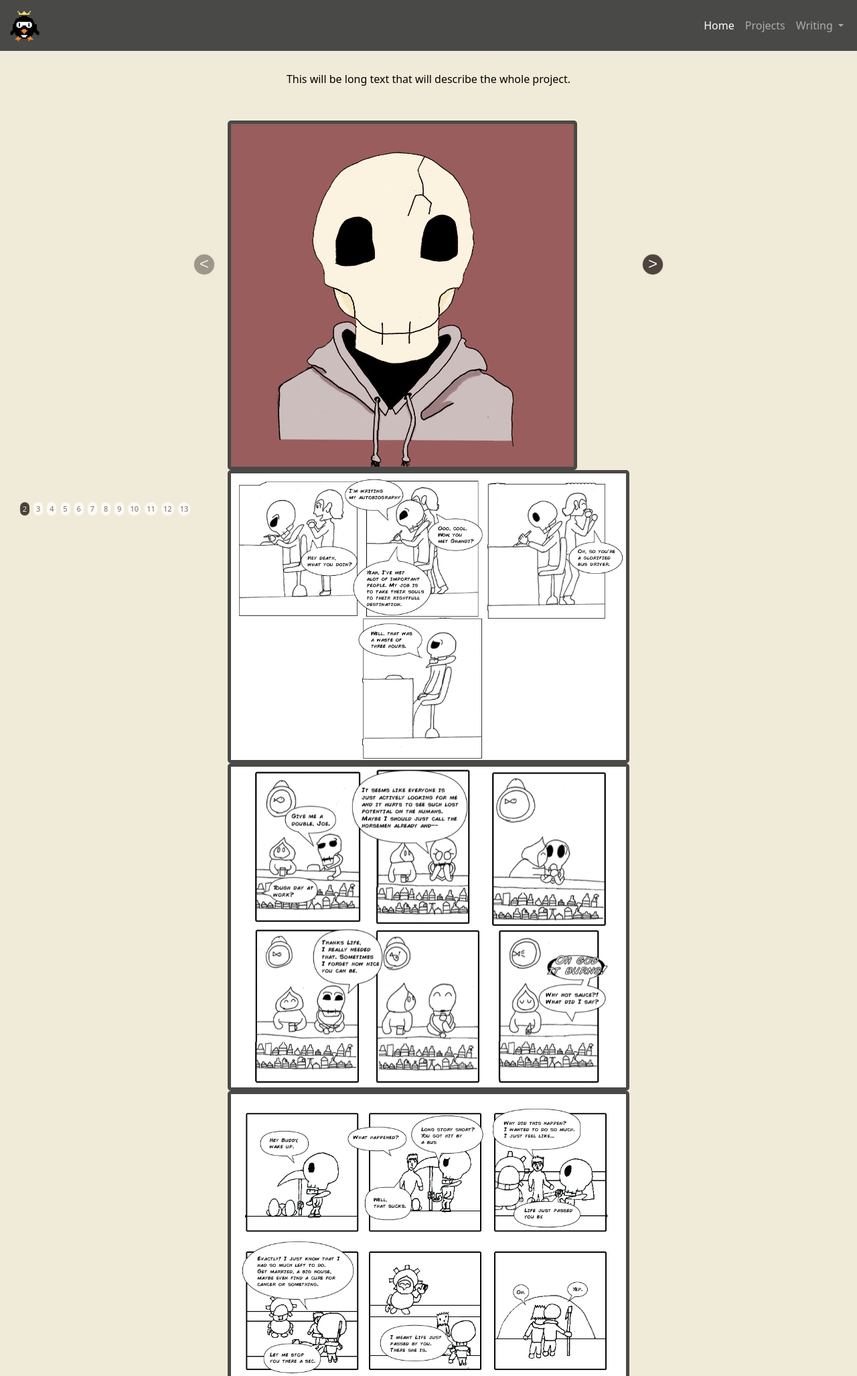
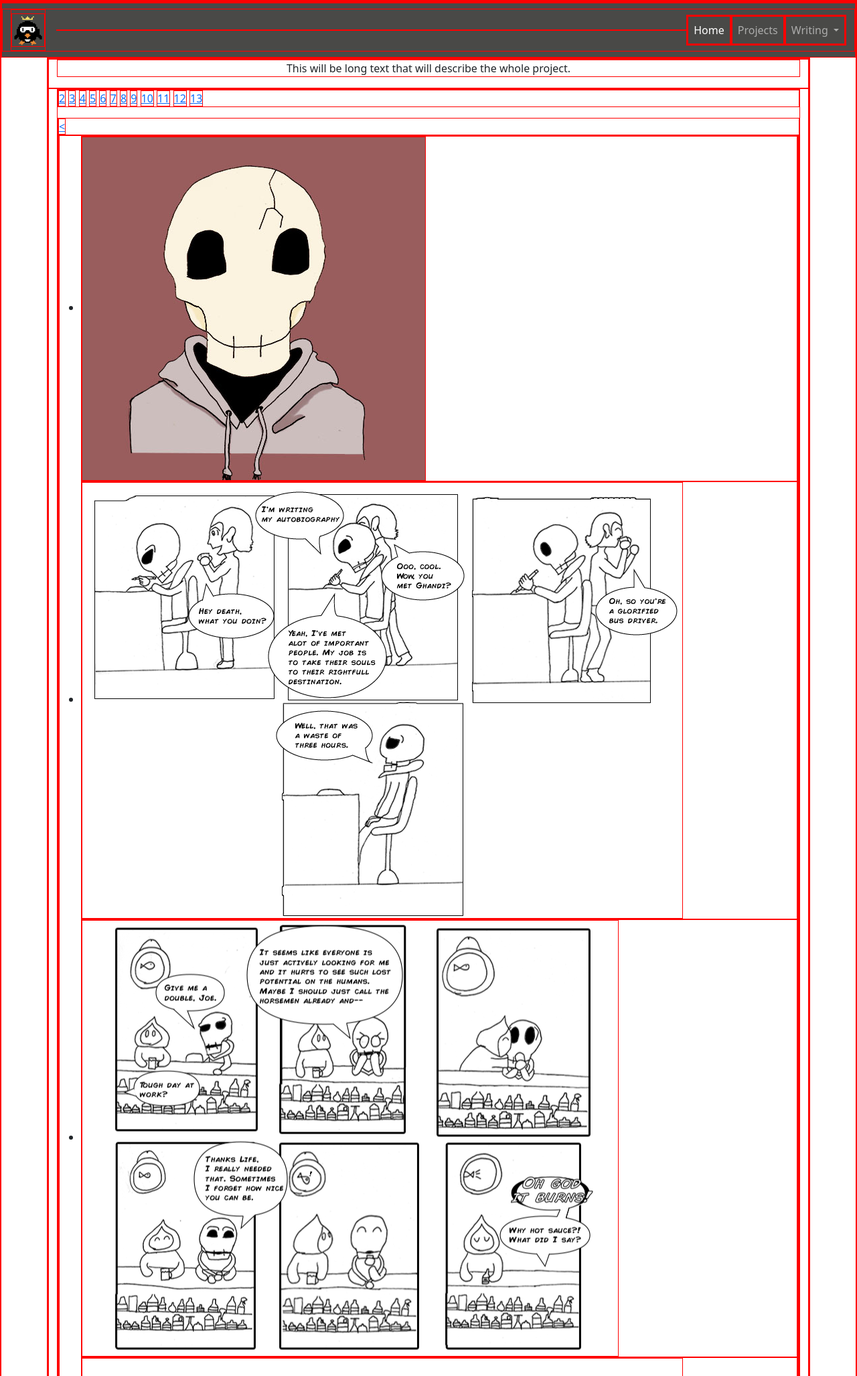
Before and after one commit to Wolfie873/Wolfie873.github.io, a PHP site: page /LifeDeath.html in a window 1280 px wide. Shown: the top 2055 px of the page at 67% size. Run offline with PHP 8.4, Linux system fonts and the light colour scheme; some libraries are stand-ins or nearby versions.

Commit message:
instant?

```diff
--- a/mainStyle.css
+++ b/mainStyle.css
@@ -1,167 +1,15 @@
-p {
-    color: black;
-    margin: 0;
-    padding: 30px 15px;
+/* CSS HEX
+--cultured: #f8f9faff;
+--cultured-2: #e9ecefff;
+--gainsboro: #dee2e6ff;
+--light-gray: #ced4daff;
+--cadet-blue-crayola: #adb5bdff;
+--sonic-silver: #6c757dff;
+--davys-grey: #495057ff;
+--onyx: #343a40ff;
+--eerie-black: #212529ff;
+--eerie-black-2: #121416ff;
+*/
+*{
+    border: 1px, solid, red;
 }
-.titles {
-    text-align: center;
-    font-size: 20px;
-    font-weight: bold;
-    color: #f0ebd8ff;
-    padding: 0;
-    margin: 0;
-    text-decoration: underline;
-}
-.p-collapse {
-    background-color: #f0ebd8ff;
-    margin-top: 10px;
-    margin-right: 10px;
-    margin-left: 0px;
-
-    margin-bottom: 10px;
-    border-radius: 30px;
-}
-h2 {
-    text-align: center;
-    margin-top: 20px;
-    margin-bottom: 20px;
-    font-family: 'Times New Roman', Times, serif;
-}
-body {
-    background-color: #f0ebd8ff;
-}
-.wrapper {
-    width: 100%;
-    height: auto;
-
-    margin: 0 auto;
-}
-.accordion-button {
-    background-color: #f0ebd8ff;
-}
-.accordion-collapse {
-    background-color: #494947ff;
-    border-bottom-left-radius: 30px;
-    border-bottom-right-radius: 30px;
-    width: 100%;
-    height: auto;
-}
-.collapsed {
-    background-color: #f0ebd8ff;
-}
-.accordion {
-    background-color: #f0ebd8ff;
-}
-.jcarousel-wrapper {
-    margin: 20px auto;
-    position: relative;
-    width: 600px;
-    height: auto;
-    max-height: 2000px;
-}
-
-/** Carousel **/
-
-.jcarousel {
-    position: relative;
-    overflow: hidden;
-    width: 600px;
-    height: auto;
-    max-height: 2000px;
-}
-
-.jcarousel img {
-    border: 5px solid #494947ff;
-    border-radius: 5px;
-    display: block;
-    width: 100%;
-    height: auto !important;
-}
-
-.jcarousel ul {
-    width: 100%;
-    height: 10000em;
-    position: relative;
-    list-style: none;
-    padding: 0;
-    margin: 0;
-}
-
-.jcarousel li {
-    float: left;
-}
-
-/** Carousel Controls **/
-
-.jcarousel-control-prev,
-.jcarousel-control-next {
-    position: absolute;
-    top: 200px;
-    width: 30px;
-    height: 30px;
-    text-align: center;
-    background: #4e443c;
-    color: #fff;
-    text-decoration: none;
-    text-shadow: 0 0 1px #000;
-    font: 24px/27px Arial, sans-serif;
-    -webkit-border-radius: 30px;
-    -moz-border-radius: 30px;
-    border-radius: 30px;
-    -webkit-box-shadow: 0 0 2px #999;
-    -moz-box-shadow: 0 0 2px #999;
-    box-shadow: 0 0 2px #999;
-}
-
-.jcarousel-control-prev {
-    left: -50px;
-}
-
-.jcarousel-control-next {
-    right: -50px;
-}
-
-.jcarousel-control-prev:hover span,
-.jcarousel-control-next:hover span {
-    display: block;
-}
-
-.jcarousel-control-prev.inactive,
-.jcarousel-control-next.inactive {
-    opacity: 0.5;
-    cursor: default;
-}
-
-/** Carousel Pagination **/
-
-.jcarousel-pagination {
-    position: absolute;
-    bottom: 0;
-    left: 15px;
-}
-
-.jcarousel-pagination a {
-    text-decoration: none;
-    display: inline-block;
-
-    font-size: 11px;
-    line-height: 14px;
-    min-width: 14px;
-
-    background: #fff;
-    color: #4e443c;
-    border-radius: 14px;
-    padding: 3px;
-    text-align: center;
-
-    margin-right: 2px;
-
-    opacity: 0.75;
-}
-
-.jcarousel-pagination a.active {
-    background: #4e443c;
-    color: #fff;
-    opacity: 1;
-    text-shadow: 0 -1px 0 rgba(0, 0, 0, 0.75);
-}
```
Also changed, not shown: index.html (+12 -5 lines).
